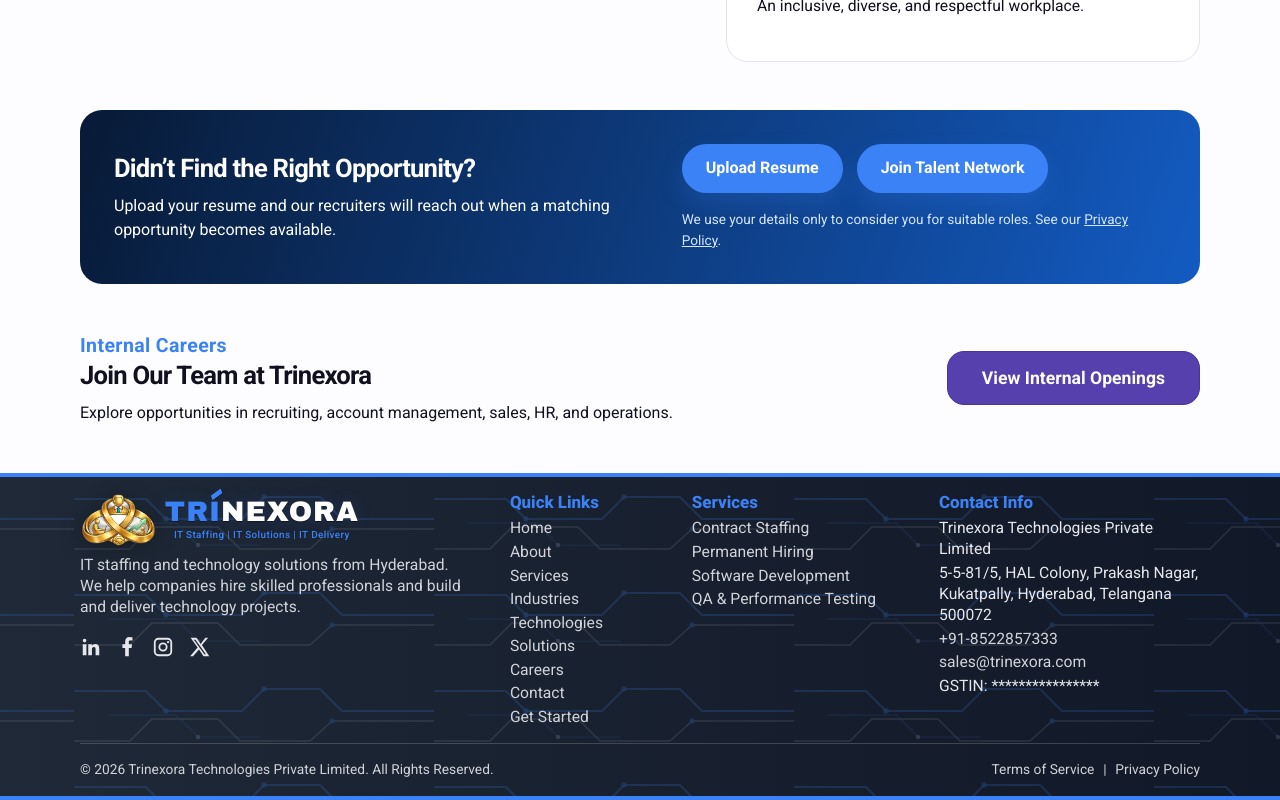
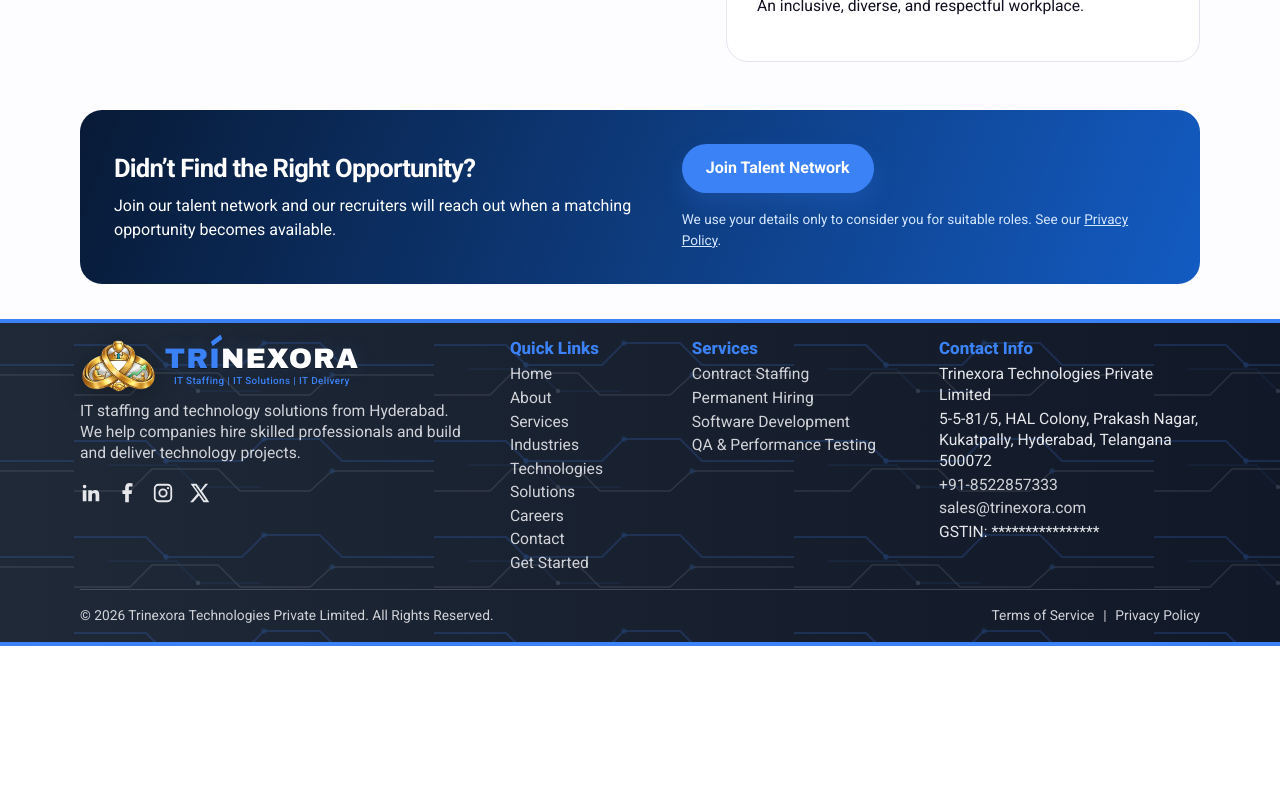
Before and after one commit to dtrajesh/SRIJ-Consultancy, a React (Vite) app in the folder frontend/: page /careers in a window 1280 px wide. Shown: the part 1099-1899 px from the top of the page. After the commit the page ends 1745 px from the top, so only its background shows below. Built offline with nearby package versions, Linux system fonts and the light colour scheme; no server answers.

Commit message:
Remove resume upload CTA and internal careers section

```diff
--- a/frontend/src/pages/CareersPage.jsx
+++ b/frontend/src/pages/CareersPage.jsx
@@ -69,25 +69,16 @@ export default function CareersPage() {
         <div className="career-resume-banner">
           <div>
             <h2 id="career-followup-title">Didn’t Find the Right Opportunity?</h2>
-            <p>Upload your resume and our recruiters will reach out when a matching opportunity becomes available.</p>
+            <p>Join our talent network and our recruiters will reach out when a matching opportunity becomes available.</p>
           </div>
           <div>
             <div className="career-resume-actions">
-              <Link className="button button-primary" to="/careers/talent-profile?type=submit_resume">Upload Resume</Link>
               <Link className="button button-primary" to="/careers/talent-profile?type=join_talent_network">Join Talent Network</Link>
             </div>
             <p className="career-resume-privacy">We use your details only to consider you for suitable roles. See our <Link to="/privacy-policy">Privacy Policy</Link>.</p>
           </div>
         </div>
       </section>
-      <section className="container career-internal-entry" aria-labelledby="career-internal-title">
-        <div>
-          <span className="eyebrow">Internal Careers</span>
-          <h2 id="career-internal-title">Join Our Team at Trinexora</h2>
-          <p>Explore opportunities in recruiting, account management, sales, HR, and operations.</p>
-        </div>
-        <Link className="button career-purple-button" to="/careers/internal">View Internal Openings</Link>
-      </section>
     </div>
   );
 }
```
